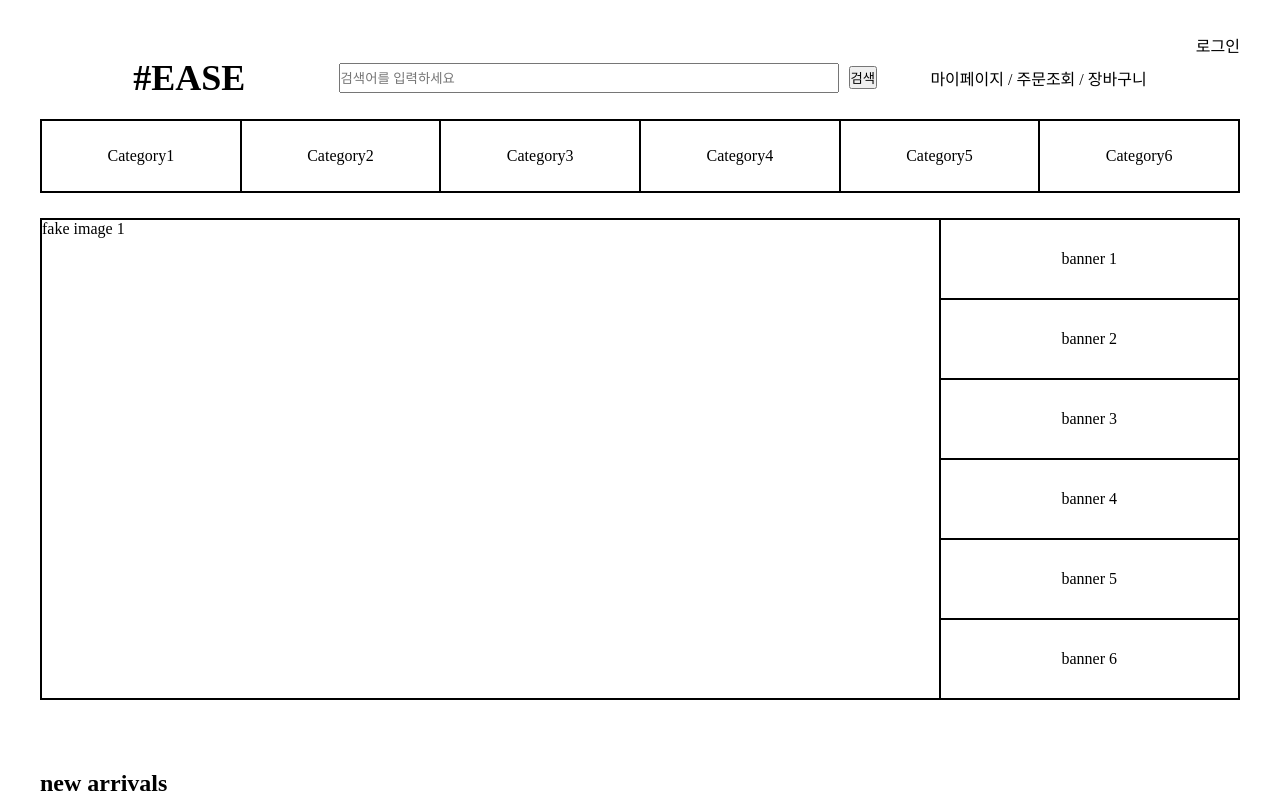
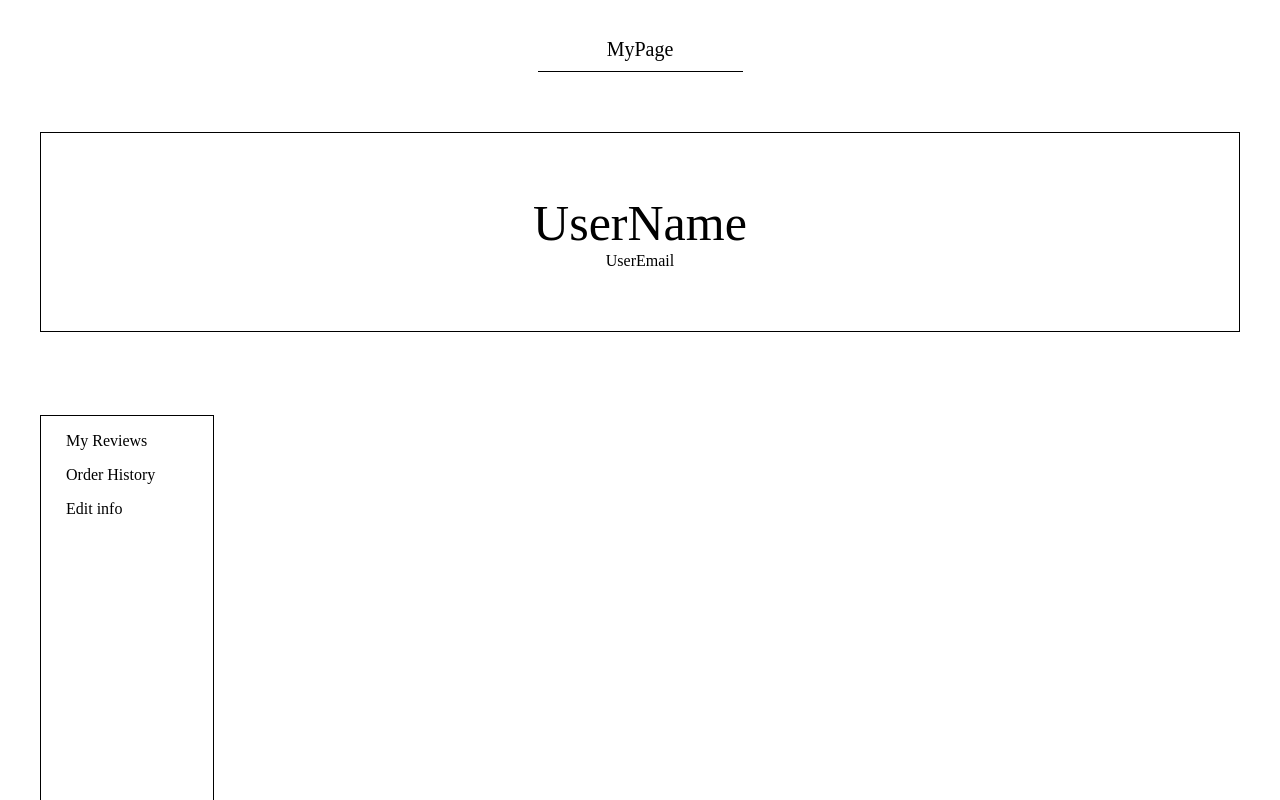
Before and after one commit to SoftwareEngineeringYU/SoftwareEngineering-FE, a React (Create React App) app: page / in a window 1280 px wide. Shown: the top 800 px of the page. Built offline with nearby package versions, Linux system fonts and the light colour scheme.

Commit message:
[Style] 마이페이지 스타일 추가

```diff
--- a/src/App.js
+++ b/src/App.js
@@ -1,5 +1,7 @@
 import React from "react";
-import { Home } from "./pages/home/Home";
+//import { Home } from "./pages/home/Home";
+import { MyPage } from "./pages/mypage";
+
 import StyledApp from "StyledApp";
 
 
@@ -7,7 +9,8 @@ import StyledApp from "StyledApp";
 function App() {
   return (
     <StyledApp>
-      <Home />
+
+      <MyPage />
     </StyledApp>
   );
 }
--- a/src/pages/mypage/MyPage.js
+++ b/src/pages/mypage/MyPage.js
@@ -1,37 +1,47 @@
 import { useState } from "react";
-import { Outlet, useNavigate } from "react-router-dom";
+import { Outlet } from "react-router-dom";
+import StyledMyPage from "styles/pages/mypage/StyledMyPage";
 
-const Mypage = () => {
+
+const MyPage = () => {
   const [page, setPage] = useState("myReviews");
-  const navigate = useNavigate();
+
 
   const handleChangePage = (pageName) => {
     setPage(pageName);
     //라우팅 경로는 아직 정해지지 않았음, 임의로 설정함.
-    navigate(`/mypage/${page}`);
+
   };
 
   return (
+    <StyledMyPage>
     <div className="wrapper">
       <div className="header">
-        <h1>MyPage</h1>
-        <p>UserName</p>
-        <p>UserEmail</p>
+        <p id="mypage-header">MyPage</p>
+        <div className="division-line"></div>
+
+        <div className="namebox">
+          <p id="username" align="center">UserName</p>
+          <p align="center">UserEmail</p>
+        </div>
       </div>
+
       <div className="body">
         <div className="navBox">
-          <div onClick={() => handleChangePage(myReviews)}>My Reviews</div>
-          <div onClick={() => handleChangePage(orderHistory)}>
+          <div className="mypage-category" onClick={() => handleChangePage("myReviews")}>My Reviews</div>
+          <div className="mypage-category" onClick={() => handleChangePage("orderHistory")}>
             Order History
           </div>
-          <div onClick={() => handleChangePage(editInfo)}>Edit info</div>
+          <div className="mypage-category" onClick={() => handleChangePage("editInfo")}>Edit info</div>
         </div>
         <div className="page">
           <Outlet />
         </div>
       </div>
+
     </div>
+    </StyledMyPage>
   );
 };
 
-export default Mypage;
+export default MyPage;
--- a/src/pages/mypage/index.js
+++ b/src/pages/mypage/index.js
@@ -2,3 +2,5 @@ import MyPage from "./MyPage";
 import OrderHistory from "./OrderHistory";
 import MyReviews from "./MyReviews";
 import EditInfo from "./EditInfo";
+
+export { MyPage, OrderHistory, MyReviews, EditInfo };
--- /dev/null
+++ b/src/styles/pages/mypage/StyledMyPage.js
@@ -0,0 +1,66 @@
+import styled from "styled-components";
+
+const StyledMyPage = styled.div`
+
+
+.wrapper {
+    flex-direction: column;
+    width: 1200px;
+    //border: solid 1px;
+    margin: 0px auto;
+}
+
+#mypage-header {
+    margin: 30px 0px 0px 0px;
+    font-size: 20px;
+}
+
+.division-line {
+    border-top: 1px solid black;
+    margin: 10px auto;
+    padding-bottom: 50px;
+    width: 205px;
+}
+
+.header {
+    display: flex;
+    width: 1200px;
+    //border: solid 1px;
+    justify-content: center;
+    flex-direction: column;
+    text-align: center;
+}
+
+.namebox {
+    display: flex;
+    width: 1200px;
+    height: 200px;
+    border: solid 1px;
+    justify-content: center;
+    flex-direction: column;
+    margin: 0px 0px 83px 0px;
+
+}
+
+#username {
+    font-size: 50px;
+    //font-weight: bold;
+}
+
+.body {
+    width: 1200px;
+    //border: solid 1px;
+
+.navBox {
+    border: solid 1px;
+    width: 174px;
+    height: 500px;
+}
+
+.mypage-category {
+    margin: 16px 0px 16px 25px;
+}
+
+`
+
+export default StyledMyPage;
```
